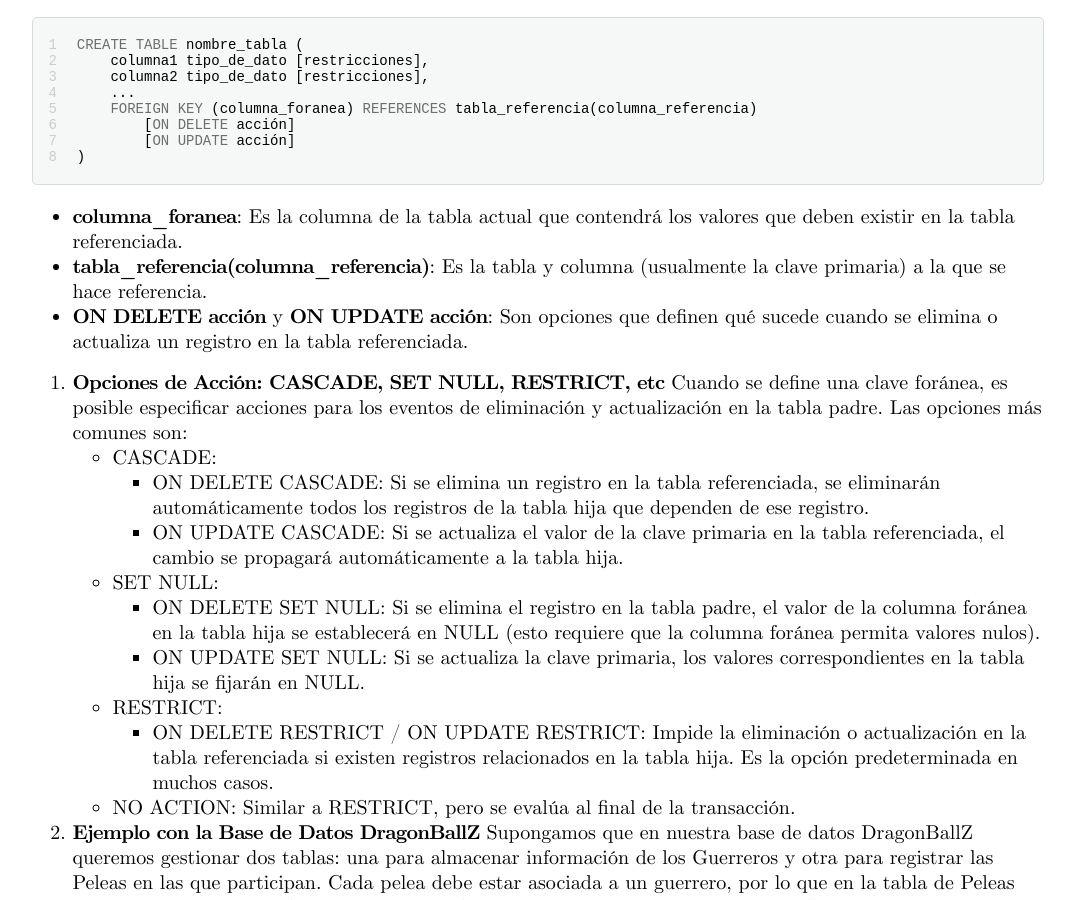
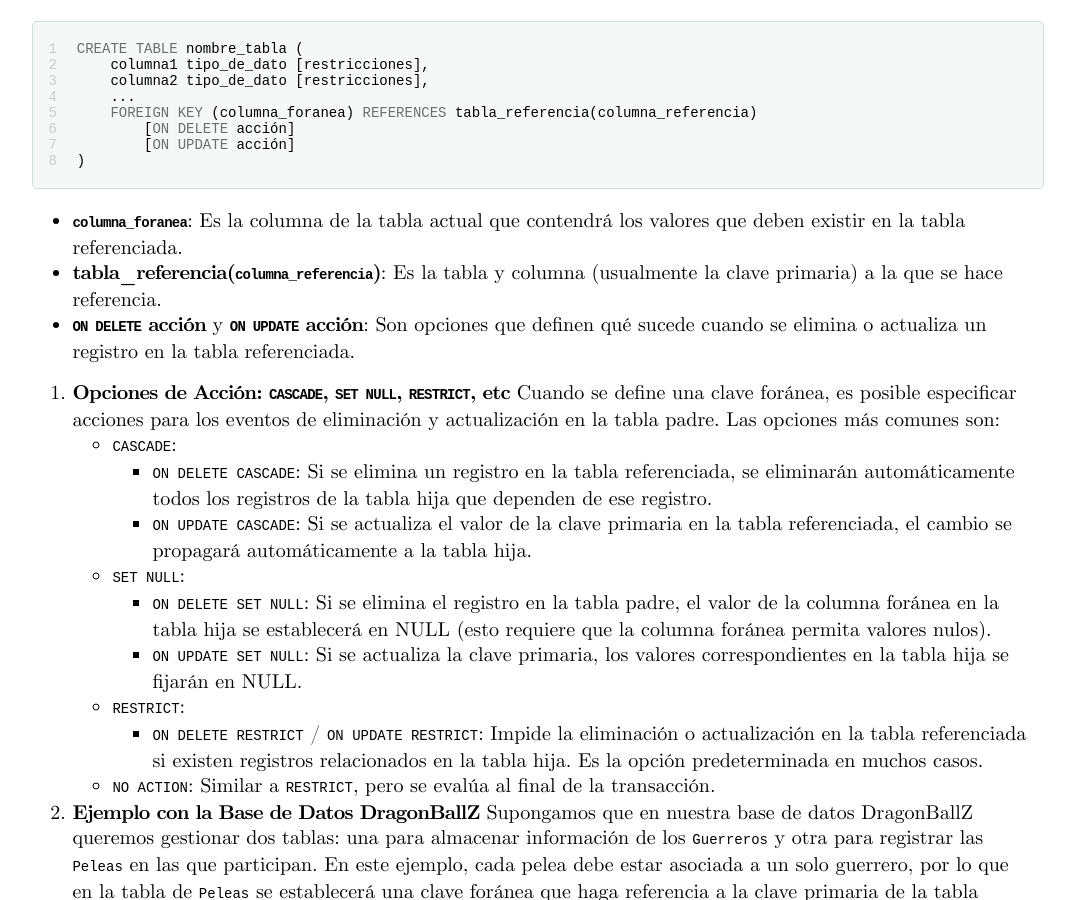
Before and after one commit to TeoRojas/teorojas.github.io, a Jekyll site: the page built from bases-de-datos/UD04-teoria.md, in a window 1280 px wide and 900 px high, scrolled down 13648 px. Shown: the whole window, without its empty margins (102-1177 px from the left). Built offline with Jekyll 4.4.1, drawn with Linux system fonts in a browser that asks for light colours; nearby versions of some CDN libraries; some of the changed text lies outside the part shown.

Commit message:
BBDD.UD04 -> 2.5 'ON DELETE' style modificated

````diff
--- a/bases-de-datos/UD04-teoria.md
+++ b/bases-de-datos/UD04-teoria.md
@@ -396,9 +396,9 @@ En este ejemplo:
 
 ## 2.5. Creacion de tablas con foraneidad
 
-Cuando se diseña una base de datos relacional, es fundamental establecer relaciones entre las tablas para asegurar la integridad de los datos. Esto se logra mediante el uso de claves foráneas, que permiten vincular una columna (o conjunto de columnas) de una tabla con la clave primaria de otra. En este apartado, exploraremos en detalle cómo crear tablas con foraneidad, explicando conceptos como la integridad referencial y las opciones de "CASCADE" para operaciones de actualización y eliminación, utilizando ejemplos basados en la base de datos **DragonBallZ**.
+Cuando se diseña una base de datos relacional, es fundamental establecer relaciones entre las tablas para asegurar la integridad de los datos. Esto se logra mediante el uso de claves foráneas, que permiten vincular una columna (o conjunto de columnas) de una tabla con la clave primaria de otra. En este apartado, exploraremos en detalle cómo crear tablas con foraneidad, explicando conceptos como la integridad referencial y las opciones de `CASCADE` para operaciones de actualización y eliminación, utilizando ejemplos basados en la base de datos **DragonBallZ**.
 
-Una **clave foránea** (FOREIGN KEY) es un atributo o conjunto de atributos en una tabla que hace referencia a la clave primaria de otra tabla. Su propósito es garantizar que el valor almacenado en la columna foránea exista en la tabla referenciada, manteniendo la integridad referencial de los datos. Esto significa que no se puede insertar un valor en la columna foránea si no existe en la clave primaria de la tabla padre. Por lo tanto, **es fundamental crear primero la tabla que contiene la clave primaria a la que se hará referencia, y luego crear la tabla que incorpora la clave foránea.s**.
+Una **clave foránea** (`FOREIGN KEY`) es un atributo o conjunto de atributos en una tabla que hace referencia a la clave primaria de otra tabla. Su propósito es garantizar que el valor almacenado en la columna foránea exista en la tabla referenciada, manteniendo la integridad referencial de los datos. Esto significa que no se puede insertar un valor en la columna foránea si no existe en la clave primaria de la tabla padre. Por lo tanto, **es fundamental crear primero la tabla que contiene la clave primaria a la que se hará referencia, y luego crear la tabla que incorpora la clave foránea.s**.
 
 La sintaxis básica para definir una clave foránea en el momento de crear una tabla es la siguiente:
 
@@ -412,27 +412,27 @@ CREATE TABLE nombre_tabla (
         [ON UPDATE acción]
 )
 ```
-- **columna_foranea**: Es la columna de la tabla actual que contendrá los valores que deben existir en la tabla referenciada.
-- **tabla_referencia(columna_referencia)**: Es la tabla y columna (usualmente la clave primaria) a la que se hace referencia.
-- **ON DELETE acción** y **ON UPDATE acción**: Son opciones que definen qué sucede cuando se elimina o actualiza un registro en la tabla referenciada.
+- **`columna_foranea`**: Es la columna de la tabla actual que contendrá los valores que deben existir en la tabla referenciada.
+- **tabla_referencia(`columna_referencia`)**: Es la tabla y columna (usualmente la clave primaria) a la que se hace referencia.
+- **`ON DELETE` acción** y **`ON UPDATE` acción**: Son opciones que definen qué sucede cuando se elimina o actualiza un registro en la tabla referenciada.
 
-1. **Opciones de Acción: CASCADE, SET NULL, RESTRICT, etc**
+1. **Opciones de Acción: `CASCADE`, `SET NULL`, `RESTRICT`, etc**
     Cuando se define una clave foránea, es posible especificar acciones para los eventos de eliminación y actualización en la tabla padre. Las opciones más comunes son:
-    - CASCADE:
-        - ON DELETE CASCADE: Si se elimina un registro en la tabla referenciada, se eliminarán automáticamente todos los registros de la tabla hija que dependen de ese registro.
-        - ON UPDATE CASCADE: Si se actualiza el valor de la clave primaria en la tabla referenciada, el cambio se propagará automáticamente a la tabla hija.
+    - `CASCADE`:
+        - `ON DELETE CASCADE`: Si se elimina un registro en la tabla referenciada, se eliminarán automáticamente todos los registros de la tabla hija que dependen de ese registro.
+        - `ON UPDATE CASCADE`: Si se actualiza el valor de la clave primaria en la tabla referenciada, el cambio se propagará automáticamente a la tabla hija.
 
-    - SET NULL:
-        - ON DELETE SET NULL: Si se elimina el registro en la tabla padre, el valor de la columna foránea en la tabla hija se establecerá en NULL (esto requiere que la columna foránea permita valores nulos).
-        - ON UPDATE SET NULL: Si se actualiza la clave primaria, los valores correspondientes en la tabla hija se fijarán en NULL.
+    - `SET NULL`:
+        - `ON DELETE SET NULL`: Si se elimina el registro en la tabla padre, el valor de la columna foránea en la tabla hija se establecerá en NULL (esto requiere que la columna foránea permita valores nulos).
+        - `ON UPDATE SET NULL`: Si se actualiza la clave primaria, los valores correspondientes en la tabla hija se fijarán en NULL.
 
-    - RESTRICT:
-        - ON DELETE RESTRICT / ON UPDATE RESTRICT: Impide la eliminación o actualización en la tabla referenciada si existen registros relacionados en la tabla hija. Es la opción predeterminada en muchos casos.
+    - `RESTRICT`:
+        - `ON DELETE RESTRICT` / `ON UPDATE RESTRICT`: Impide la eliminación o actualización en la tabla referenciada si existen registros relacionados en la tabla hija. Es la opción predeterminada en muchos casos.
 
-    - NO ACTION: Similar a RESTRICT, pero se evalúa al final de la transacción.
+    - `NO ACTION`: Similar a `RESTRICT`, pero se evalúa al final de la transacción.
 
 2. **Ejemplo con la Base de Datos DragonBallZ**
-    Supongamos que en nuestra base de datos DragonBallZ queremos gestionar dos tablas: una para almacenar información de los Guerreros y otra para registrar las Peleas en las que participan. Cada pelea debe estar asociada a un guerrero, por lo que en la tabla de Peleas se establecerá una clave foránea que haga referencia a la clave primaria de la tabla Guerreros.
+    Supongamos que en nuestra base de datos DragonBallZ queremos gestionar dos tablas: una para almacenar información de los `Guerreros` y otra para registrar las `Peleas` en las que participan. En este ejemplo, cada pelea debe estar asociada a un solo guerrero, por lo que en la tabla de `Peleas` se establecerá una clave foránea que haga referencia a la clave primaria de la tabla `Guerreros`.
 
     Primero, se crea la tabla **Guerreros** con un identificador único para cada guerrero:
 
@@ -446,7 +446,7 @@ CREATE TABLE nombre_tabla (
     );
     ```
 
-    Ahora, creamos la tabla Peleas, que incluye una columna para referenciar el guerrero que participa en cada pelea. Además, utilizamos la opción ON DELETE CASCADE para que, si se elimina un guerrero, automáticamente se borren todas sus peleas registradas.
+    Ahora, creamos la tabla Peleas, que incluye una columna para referenciar el guerrero que participa en cada pelea. Además, utilizamos la opción `ON DELETE CASCADE` para que, si se elimina un guerrero, automáticamente se borren todas sus peleas registradas.
 
     ```sql
     CREATE TABLE IF NOT EXISTS Peleas (
````
